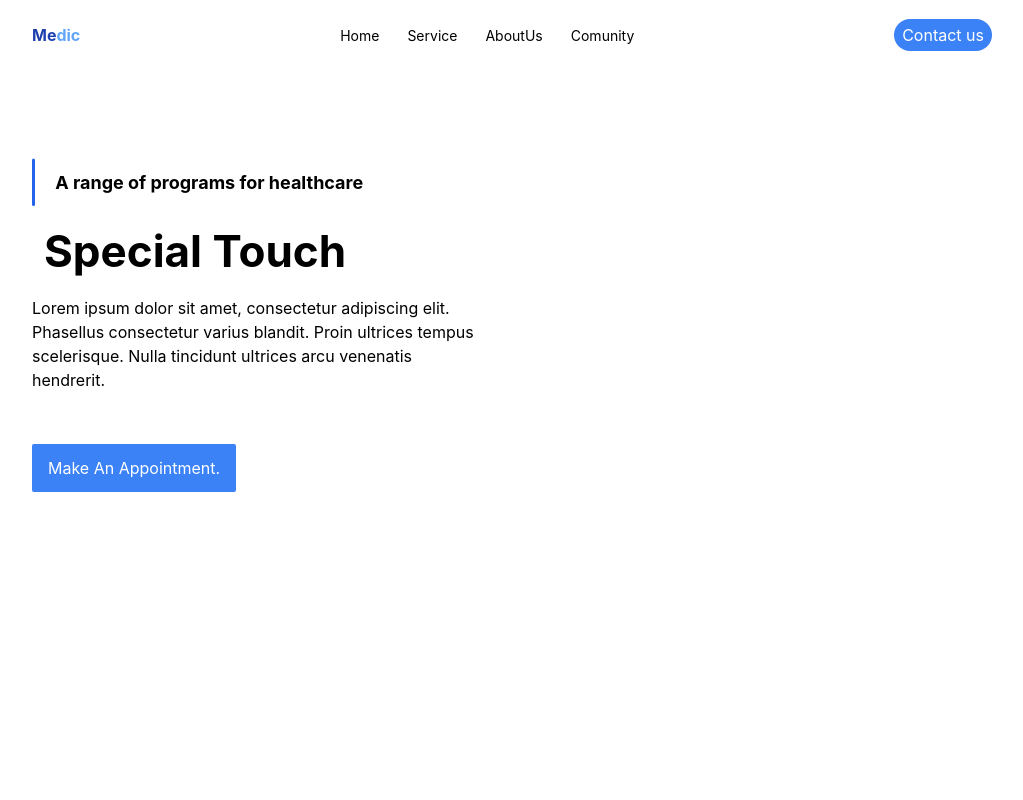
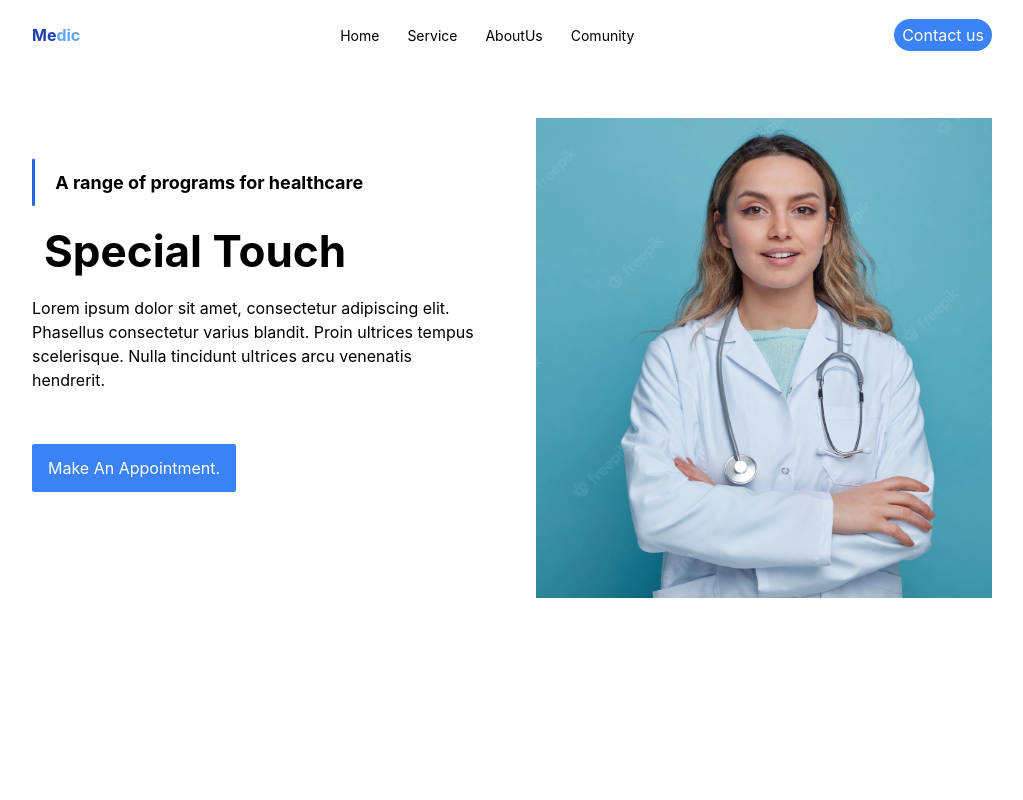
Before and after one commit to iman-sami/MedicWeb, a React (Create React App) app: page / in a window 1280 px wide. Shown: the top 800 px of the page, without its empty margins (128-1151 px from the left). Built offline with nearby package versions, Linux system fonts and the light colour scheme.

Commit message:
update hero page

```diff
--- a/src/components/Hero/Hero.tsx
+++ b/src/components/Hero/Hero.tsx
@@ -1,5 +1,6 @@
 import React from 'react'
 import styled from 'styled-components'
+import img2 from '../../assets/images/pleased-young-female-doctor-wearing-medical-robe-stethoscope-around-neck-standing-with-closed-posture_409827-254.webp'
 const Hero = () => {
   return (
 <Container>
@@ -13,8 +14,8 @@ const Hero = () => {
         </p>
         <button className='mt-10 text-white hover:font-bold bg-blue-500 px-4 py-3 rounded-sm transition-all 5s ease-in-out hover:scale-110'>Make An Appointment.</button>
     </div>
-    <div className='w-[50%]'>
-
+    <div className='w-[50%] relative flex justify-center'>
+    <img src={img2} className='absolute object-cover h-[60vh]' alt='nnn'/>
     </div>
   </Contents>
 </Container>
```
